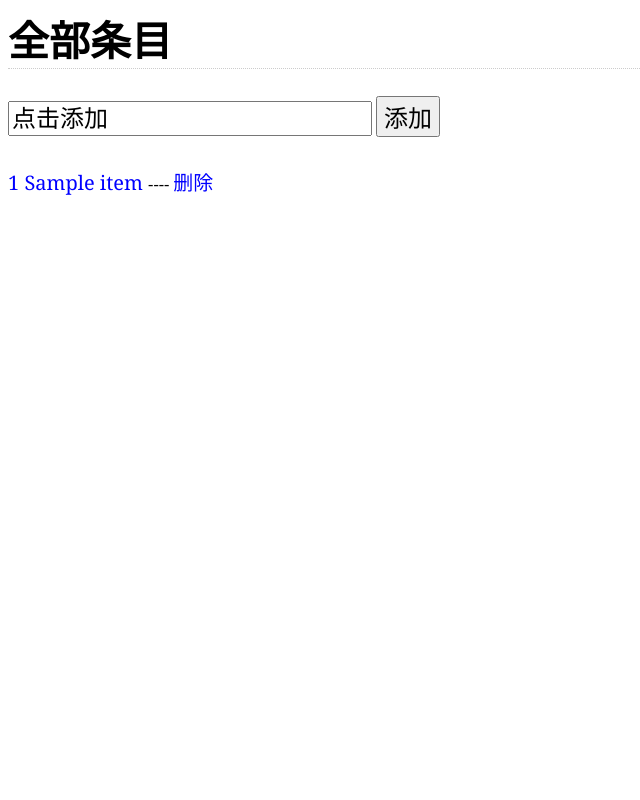
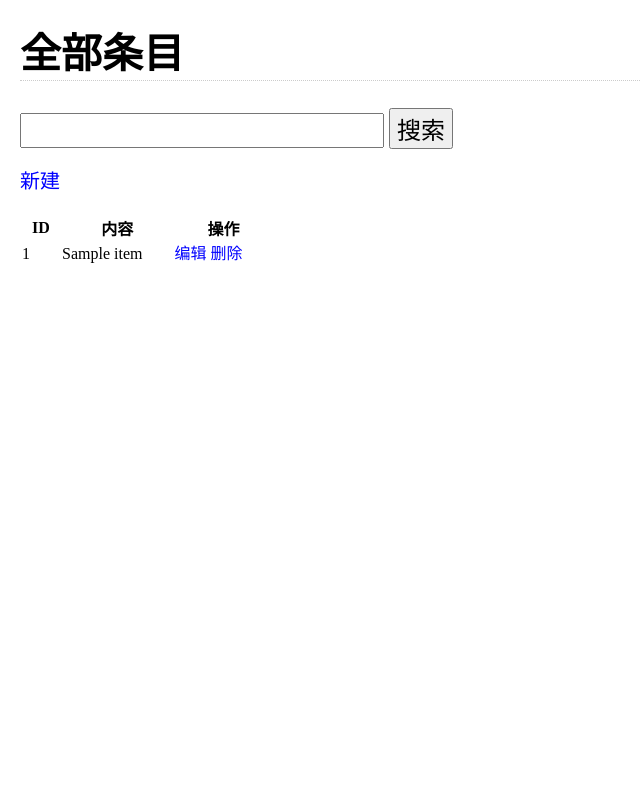
Before and after one commit to yeszao/fastphp, a PHP site: page / in a window 1280 px wide. Shown: the whole page, without its empty margins (0-640 px from the left). Run offline with PHP 8.4, Linux system fonts and the light colour scheme; tables that the repository leaves empty or names only in its code hold one stand-in row (values such as "Sample post").

Commit message:
添加Model操作和示例

```diff
--- a/application/controllers/ItemController.php
+++ b/application/controllers/ItemController.php
@@ -5,9 +5,16 @@ class ItemController extends Controller
     // 首页方法，测试框架自定义DB查询
     public function index()
     {
-        $items = (new ItemModel)->selectAll();
+        $keyword = isset($_GET['keyword']) ? $_GET['keyword'] : '';
+
+        if ($keyword) {
+            $items = (new ItemModel())->search($keyword);
+        } else {
+            $items = (new ItemModel)->selectAll();
+        }
 
         $this->assign('title', '全部条目');
+        $this->assign('keyword', $keyword);
         $this->assign('items', $items);
         $this->render();
     }
@@ -23,13 +30,19 @@ class ItemController extends Controller
         $this->render();
     }
 
-    // 查看记录，测试框架DB记录读取（Read）
-    public function view($id = null)
+    // 操作管理
+    public function manage($id = 0)
     {
-        $item = (new ItemModel)->select($id);
+        $item = array();
+        $postUrl = '/item/add';
+        if ($id) {
+            $item = (new ItemModel)->select($id);
+            $postUrl = '/item/update';
+        }
 
-        $this->assign('title', '正在查看' . $item['item_name']);
+        $this->assign('title', '管理条目');
         $this->assign('item', $item);
+        $this->assign('postUrl', $postUrl);
         $this->render();
     }
 
--- a/application/models/ItemModel.php
+++ b/application/models/ItemModel.php
@@ -1,11 +1,31 @@
 <?php
 
 /**
- * 用户模块，一般与数据库表名对应
- * 例如表名为：item，那么Model类名应该为：ItemModel
- * 也可以添加一个$_table属性指定表名
+ * 用户Model
  */
 class ItemModel extends Model
 {
+    /**
+     * 自定义当前模型操作的数据库表名称，
+     * 如果不指定默认为类名称的小写字符串，
+     * 这里就是 item 表
+     * @var string
+     */
     public $_table = 'item';
+
+    /**
+     * 搜索功能，因为Sql父类里面没有现成的like搜索，
+     * 所以需要自己写SQL语句，对数据库的操作应该都放
+     * 在Model里面，然后提供给Controller直接调用
+     * @param $title string 查询的关键词
+     * @return array 返回的数据
+     */
+    public function search($keyword)
+    {
+        $sql = "select * from `$this->_table` where `item_name` like '%$keyword%'";
+        $sth = $this->_dbHandle->prepare($sql);
+        $sth->execute();
+
+        return $sth->fetchAll();
+    }
 }
--- a/application/views/item/index.php
+++ b/application/views/item/index.php
@@ -1,16 +1,24 @@
-<form action="/item/add" method="post">
-    <input type="text" value="点击添加" onclick="this.value=''" name="value">
-    <input type="submit" value="添加">
+<form action="" method="get">
+    <input type="text" value="<?php echo $keyword ?>" name="keyword">
+    <input type="submit" value="搜索">
 </form>
-<br/>
-<?php foreach ($items as $item): ?>
-    <a class="big" href="/item/view/<?php echo $item['id'] ?>" title="点击修改">
-        <span class="item">
-            <?php echo $item['id'] ?>
-            <?php echo $item['item_name'] ?>
-        </span>
-    </a>
-    ----
-    <a class="big" href="/item/delete/<?php echo $item['id']?>">删除</a>
-<br/>
-<?php endforeach ?>
+
+<p><a href="/item/manage">新建</a></p>
+
+<table>
+    <tr>
+        <th>ID</th>
+        <th>内容</th>
+        <th>操作</th>
+    </tr>
+    <?php foreach ($items as $item): ?>
+        <tr>
+            <td><?php echo $item['id'] ?></td>
+            <td><?php echo $item['item_name'] ?></td>
+            <td>
+                <a href="/item/manage/<?php echo $item['id'] ?>">编辑</a>
+                <a href="/item/delete/<?php echo $item['id'] ?>">删除</a>
+            </td>
+        </tr>
+    <?php endforeach ?>
+</table>
--- a/static/css/main.css
+++ b/static/css/main.css
@@ -1,3 +1,9 @@
+html, body {
+    margin: 0;
+    padding: 10px;
+    font-size: 20px;
+}
+
 input {
     font-family:georgia,times;
     font-size:24px;
@@ -7,7 +13,6 @@ input {
 a {
     color:blue;
     font-family:georgia,times;
-    font-size:20px;
     line-height:1.2em;
     text-decoration:none;
 }
@@ -21,3 +26,5 @@ h1 {
     font-size:41px;
     border-bottom:1px dotted #cccccc;
 }
+
+td {padding: 1px 30px 1px 0;}
```
Also changed, not shown: application/views/item/manage.php (added, +9 -0 lines), application/views/item/view.php (deleted, +0 -7 lines).
